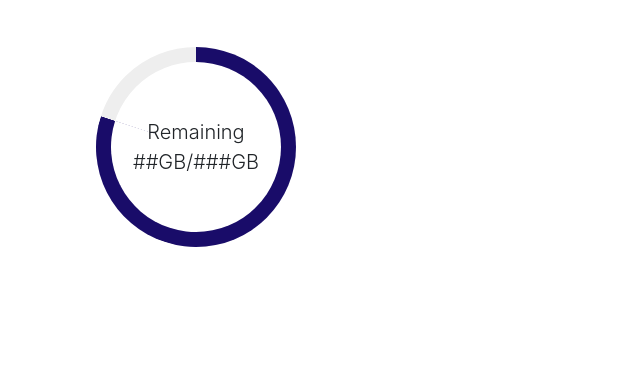
After one commit to Lokesh-pavan-kumar/dumbo, a Django app: template accounts/templates/accounts/profile_base.html in a window 1280 px wide. The commit adds this page. Shown: the part 423-800 px from the top of the page, without its empty margins (0-640 px from the left). Run offline with Django 3.2, Linux system fonts and the light colour scheme; the template is opened without the code that fills it: values that come from a table or form of the project are taken from there, others are empty; data comes from the database, SQL or seed files in the repository; both versions use the stored data as it was after the commit; parts of the project's set-up code (start-up, migrations or seed data) failed here and were passed over; some libraries are stand-ins or nearby versions.

Commit message:
added frontend for profilepage

```diff
--- a/accounts/models.py
+++ b/accounts/models.py
@@ -60,18 +60,19 @@ class DumboUser(AbstractBaseUser):
         # Always true
         return True
 
+
 class Profile(models.Model):
-    user = models.OneToOneField(DumboUser , on_delete=models.CASCADE)
-    image = models.ImageField(default='default.png', upload_to='profile_pics')
-    twitter_link = models.URLField(max_length = 200 , default = '', null = True)
-    total_docs = models.IntegerField(default = None, null = True)
-    in_trash = models.IntegerField(default = None, null = True)
-    public_docs = models.IntegerField(default = None, null = True)
-    total_space = models.FloatField(default = None, null = True)
-    used_space = models.FloatField( default = None, null = True)
-    important_docs = models.IntegerField(default = None, null = True)
-    important_tags = models.CharField(max_length = 100 , default = None, null = True)
-
+    user = models.OneToOneField(DumboUser, on_delete=models.CASCADE)
+    image = models.ImageField(default='https://storage.googleapis.com/dumbo-document-storage/profile_pics/default.png',
+                              upload_to='profile_pics')
+    twitter_link = models.URLField(max_length=200, default='', null=True)
+    total_docs = models.IntegerField(default=None, null=True)
+    in_trash = models.IntegerField(default=None, null=True)
+    public_docs = models.IntegerField(default=None, null=True)
+    total_space = models.FloatField(default=None, null=True)
+    used_space = models.FloatField(default=None, null=True)
+    important_docs = models.IntegerField(default=None, null=True)
+    important_tags = models.CharField(max_length=100, default=None, null=True)
 
     def __str__(self):
         return f'{self.user.username} Profile'
--- /dev/null
+++ b/accounts/templates/accounts/profile_base.html
@@ -0,0 +1,194 @@
+{% load static %}
+{% load widget_tweaks %}
+<!DOCTYPE html>
+<html lang="en">
+<head>
+    <meta charset="UTF-8">
+    <title>Profile</title>
+    <link rel="stylesheet" href="https://maxcdn.bootstrapcdn.com/bootstrap/4.0.0/css/bootstrap.min.css" integrity="sha384-Gn5384xqQ1aoWXA+058RXPxPg6fy4IWvTNh0E263XmFcJlSAwiGgFAW/dAiS6JXm" crossorigin="anonymous">
+</head>
+<body>
+<style>
+    .dumboIcon {
+        position: absolute;
+        width: 238px;
+        height: 106px;
+        left: -44px;
+        top: -35px;
+
+        backdrop-filter: blur(100px);
+        border-radius: 56px;
+    }
+    @font-face {
+        font-family: Montserrat-Medium;
+        src: url("Montserrat-Medium.ttf");
+    }
+
+.progress {
+  width: 200px;
+  height: 200px;
+  background: none;
+  position: relative;
+
+}
+
+.progress::after {
+  content: "";
+  width: 100%;
+  height: 100%;
+  border-radius: 50%;
+  border: 15px solid #eeeeee;
+  position: absolute;
+  top: 0;
+  left: 0;
+}
+
+.progress>span {
+  width: 50%;
+  height: 100%;
+  overflow: hidden;
+  position: absolute;
+  top: 0;
+  z-index: 1;
+}
+
+.progress .progress-left {
+  left: 0;
+}
+
+.progress .progress-bar {
+  width: 100%;
+  height: 100%;
+  background: none;
+  border-width: 15px;
+  border-style: solid;
+  position: absolute;
+  top: 0;
+}
+
+.progress .progress-left .progress-bar {
+  left: 100%;
+  border-top-right-radius: 100px;
+  border-bottom-right-radius: 100px;
+  border-left: 0;
+  -webkit-transform-origin: center left;
+  transform-origin: center left;
+}
+
+.progress .progress-right {
+  right: 0;
+}
+
+.progress .progress-right .progress-bar {
+  left: -100%;
+  border-top-left-radius: 100px;
+  border-bottom-left-radius: 100px;
+  border-right: 0;
+  -webkit-transform-origin: center right;
+  transform-origin: center right;
+}
+
+.progress .progress-value {
+  position: absolute;
+  top: 0;
+  left: 0;
+}
+
+
+
+</style>
+
+<div class="container-fluid">
+    <div class="dumboIcon" style="background: #162B41;"><! dumbo icon and dumbo text>
+        <h2 style="font-family: Montserrat-Medium; width: 121px;height: 37px;left: 61px;top: 47px;color: #FFFFFF;letter-spacing: 0.025em;font-size: 30px;line-height: 37px;position: absolute">Dumbo</h2>
+    </div>
+    <nav class="navbar navbar-expand-lg navbar-light">
+
+  <button id ="" class="navbar-toggler ml-auto" type="button" data-toggle="collapse"  data-target="#navbarNav" aria-controls="navbarNav" aria-expanded="false" aria-label="Toggle navigation">
+    <span class="navbar-toggler-icon" style="color:#162B41;"></span>
+  </button>
+  <div class="collapse navbar-collapse" id="navbarNav">
+    <ul class="navbar-nav  ml-auto">
+      <li class="nav-item px-3 ml-auto">
+        <a class="nav-link text-dark" style="font-size: 26px;font-family: Montserrat-Medium;" href="{% url "my_documents" %}">My Documents</a>
+      </li>
+
+        <li class="nav-item px-3 pt-0 ml-auto">
+            <a class="nav-link pt-0" href="#"><img class="rounded-circle img-fluid" style="height: 50px; width: 50px" src="{{ profile.image.url }}" alt="profile pic"></a>
+        </li>
+    </ul>
+  </div>
+</nav>
+</div>
+
+<div class="container-fluid row">
+    <div class="col-lg-5 p-5" style="height: 100%">
+        {% if messages %}
+    <ul class="messages" style="z-index: -1;float:left;">
+        {% for message in messages %}
+            <div class="alert alert-warning alert-dismissible fade show" role="alert">
+  {{ message }}
+  <button type="button" class="close" data-dismiss="alert" aria-label="Close">
+    <span aria-hidden="true">&times;</span>
+  </button>
+</div>
+        {% endfor %}
+    </ul>
+    {% endif %}
+        <img class="img-fluid ml-auto" style="border-radius: 10px; height: 300px;width: 400px" src="{{ profile.image.url }}" alt="profile pic">
+         <div class="progress px-5 mt-5 mx-5 " data-value='80'>
+          <span class="progress-left">
+                        <span style="border-color: #190C69" class="progress-bar"></span>
+          </span>
+          <span class="progress-right">
+                        <span style="border-color: #190C69" class="progress-bar"></span>
+          </span>
+          <div class="progress-value w-100 h-100 rounded-circle d-flex align-items-center justify-content-center">
+            <div class="lead text-center">Remaining <br> ##GB/###GB</div>
+          </div>
+        </div>
+    </div>
+    {% block content %}
+    {% endblock content %}
+
+</div>
+
+
+
+
+
+
+<script src="https://code.jquery.com/jquery-3.2.1.slim.min.js" integrity="sha384-KJ3o2DKtIkvYIK3UENzmM7KCkRr/rE9/Qpg6aAZGJwFDMVNA/GpGFF93hXpG5KkN" crossorigin="anonymous"></script>
+<script src="https://cdnjs.cloudflare.com/ajax/libs/popper.js/1.12.9/umd/popper.min.js" integrity="sha384-ApNbgh9B+Y1QKtv3Rn7W3mgPxhU9K/ScQsAP7hUibX39j7fakFPskvXusvfa0b4Q" crossorigin="anonymous"></script>
+<script src="https://maxcdn.bootstrapcdn.com/bootstrap/4.0.0/js/bootstrap.min.js" integrity="sha384-JZR6Spejh4U02d8jOt6vLEHfe/JQGiRRSQQxSfFWpi1MquVdAyjUar5+76PVCmYl" crossorigin="anonymous"></script>
+
+<script>
+$(function() {
+
+  $(".progress").each(function() {
+
+    var value = $(this).attr('data-value');
+    var left = $(this).find('.progress-left .progress-bar');
+    var right = $(this).find('.progress-right .progress-bar');
+
+    if (value > 0) {
+      if (value <= 50) {
+        right.css('transform', 'rotate(' + percentageToDegrees(value) + 'deg)')
+      } else {
+        right.css('transform', 'rotate(180deg)')
+        left.css('transform', 'rotate(' + percentageToDegrees(value - 50) + 'deg)')
+      }
+    }
+
+  })
+
+  function percentageToDegrees(percentage) {
+
+    return percentage / 100 * 360
+
+  }
+
+});
+</script>
+</body>
+</html>
--- a/documents/templates/documents/base.html
+++ b/documents/templates/documents/base.html
@@ -190,7 +190,7 @@
         <a class="nav-link" href="#" data-toggle="modal" data-target="#form"><img class="img-fluid"style="height: 40px" src="{% static "accounts/add file.png" %}" alt=""></a>
       </li>
       <li class="nav-item px-3 ml-auto">
-        <a class="nav-link text-dark" style="font-size: 20px;font-family: Montserrat-Medium;" href="#"><img style="height: 40px" class="img-fluid pr-2"src="{% static "accounts/user pic.png" %}" alt="">Mr/Mrs Username</a>
+        <a class="nav-link text-dark" style="font-size: 20px;font-family: Montserrat-Medium;" href="{% url "profile" %}"><img style="height: 40px" class="img-fluid pr-2"src="{{ profile.image }}" alt="">{{ profile.user.username }}</a>
       </li>
         <li class="nav-item px-3 ml-auto">
             <a class="nav-link text-dark" style="font-size: 20px;font-family: Montserrat-Medium;" href="{% url 'logout' %}"><i class="fas fa-sign-out-alt"></i>Logout</a>
--- a/documents/views.py
+++ b/documents/views.py
@@ -5,6 +5,7 @@ from requests.auth import HTTPBasicAuth
 from .models import Document
 from . import utils
 from django.contrib.auth.decorators import login_required
+from accounts.models import Profile
 
 
 # Create your views here.
@@ -40,7 +41,8 @@ def my_documents(request):
     context = {'form': form, 'documents': Document.objects.all()[:4],
                'public_documents': Document.objects.filter(is_public=True),
                'important_documents': Document.objects.filter(is_important=True),
-               'common_tags': Document.tags.most_common()[:10]}
+               'common_tags': Document.tags.most_common()[:10],
+               'profile': Profile.objects.get(user=request.user)}
 
     return render(request, 'documents/my_documents.html', context)
 
```
Also changed, not shown: accounts/templates/accounts/profile.html (+85 -21 lines), accounts/views.py (+14 -9 lines), accounts/migrations/0003_auto_20201105_1144.py (added), db.sqlite3.
